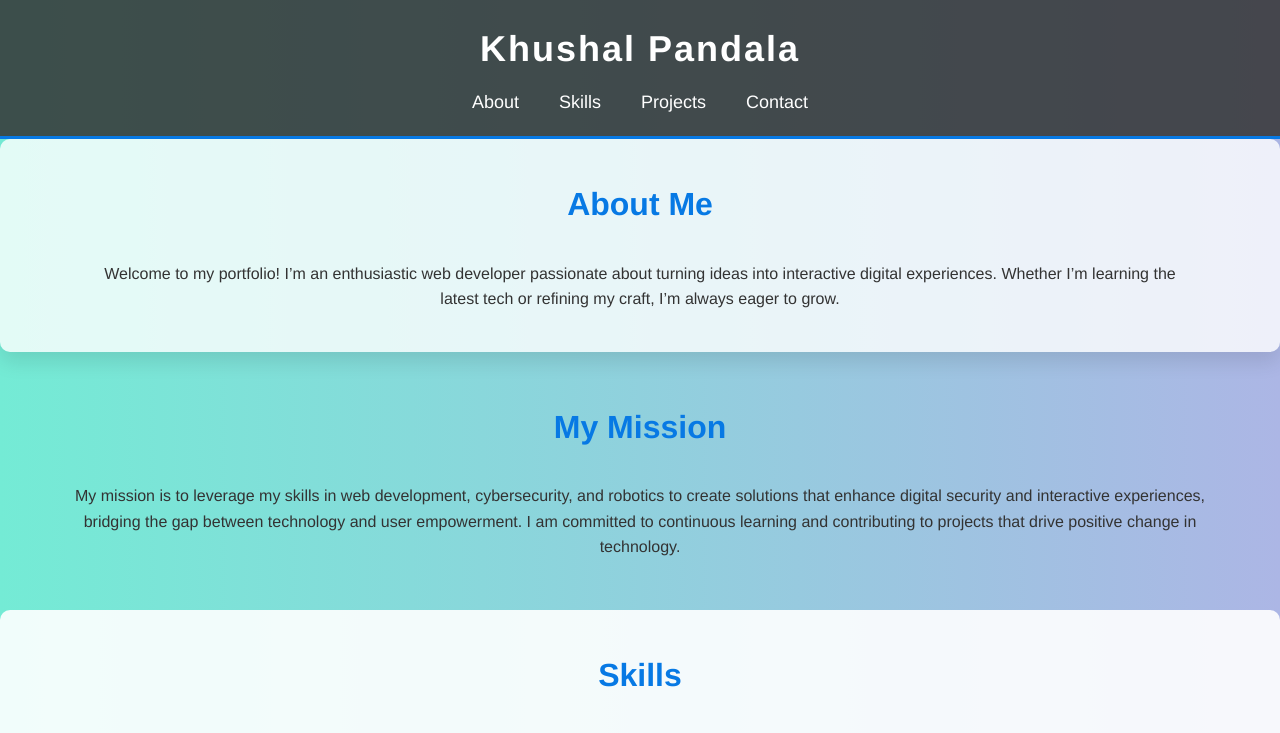
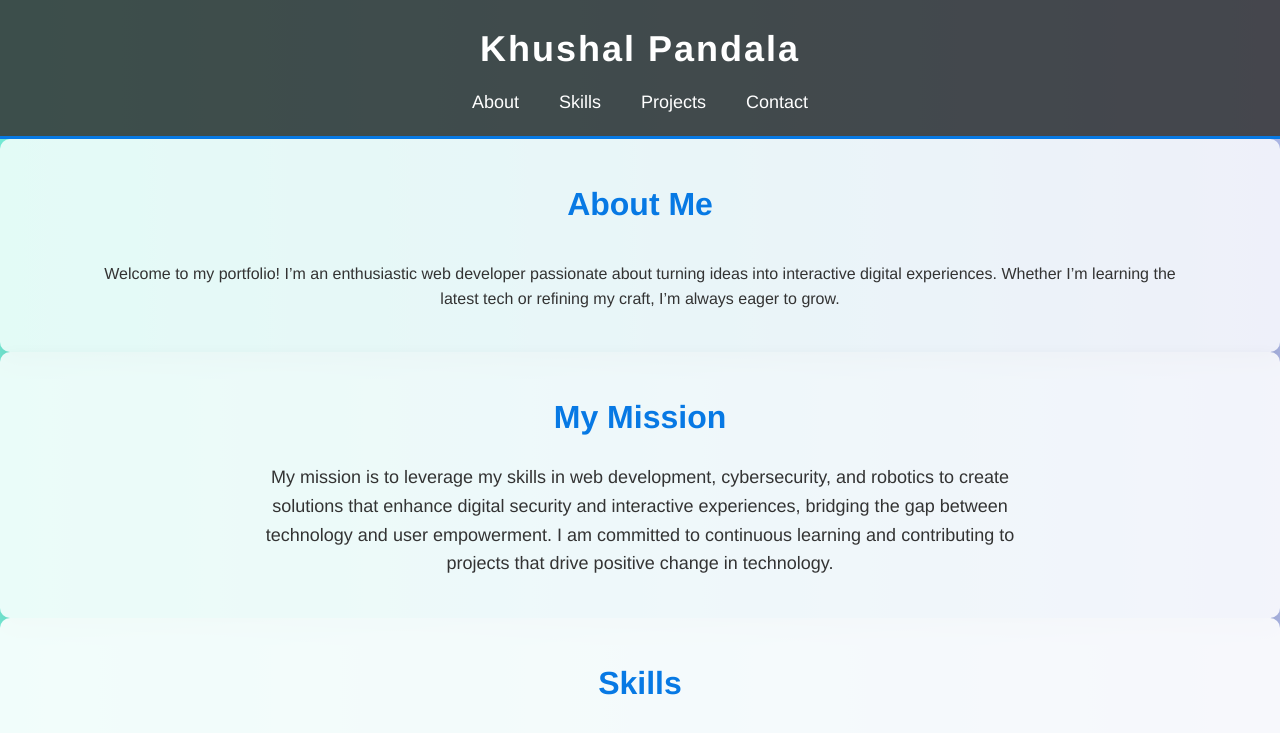
Before and after one commit to KhushalP0126/KhushalP0126.gihub.io, a plain HTML site: page index.html in a window 1280 px wide. Shown: the top 733 px of the page. Drawn offline with Linux system fonts and the light colour scheme.

Commit message:
Update style.css

```diff
--- a/style.css
+++ b/style.css
@@ -179,6 +179,29 @@ footer p {
     font-size: 16px;
 }
 
+/* Mission Statement Section */
+.mission {
+    background-color: rgba(255, 255, 255, 0.85); /* Light background with slight transparency */
+    padding: 40px;
+    border-radius: 10px;
+    box-shadow: 0 10px 20px rgba(0, 0, 0, 0.1);
+}
+
+.mission h2 {
+    font-size: 32px;
+    color: #0779e4;
+    margin-bottom: 20px;
+}
+
+.mission p {
+    font-size: 18px;
+    color: #333;
+    line-height: 1.6;
+    margin: 0 auto;
+    max-width: 800px;
+    text-align: center;
+}
+
 /* Responsive styling for smaller screens */
 @media (max-width: 768px) {
     nav ul {
```
